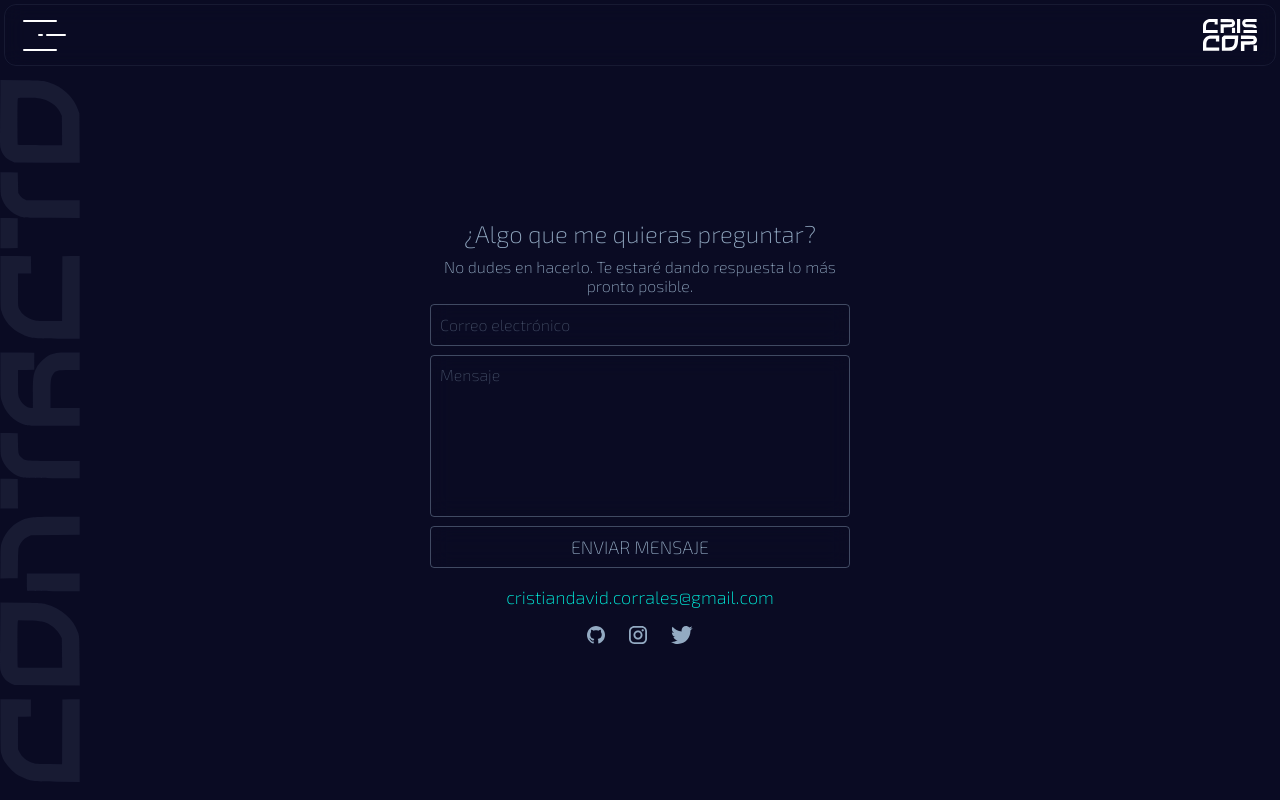
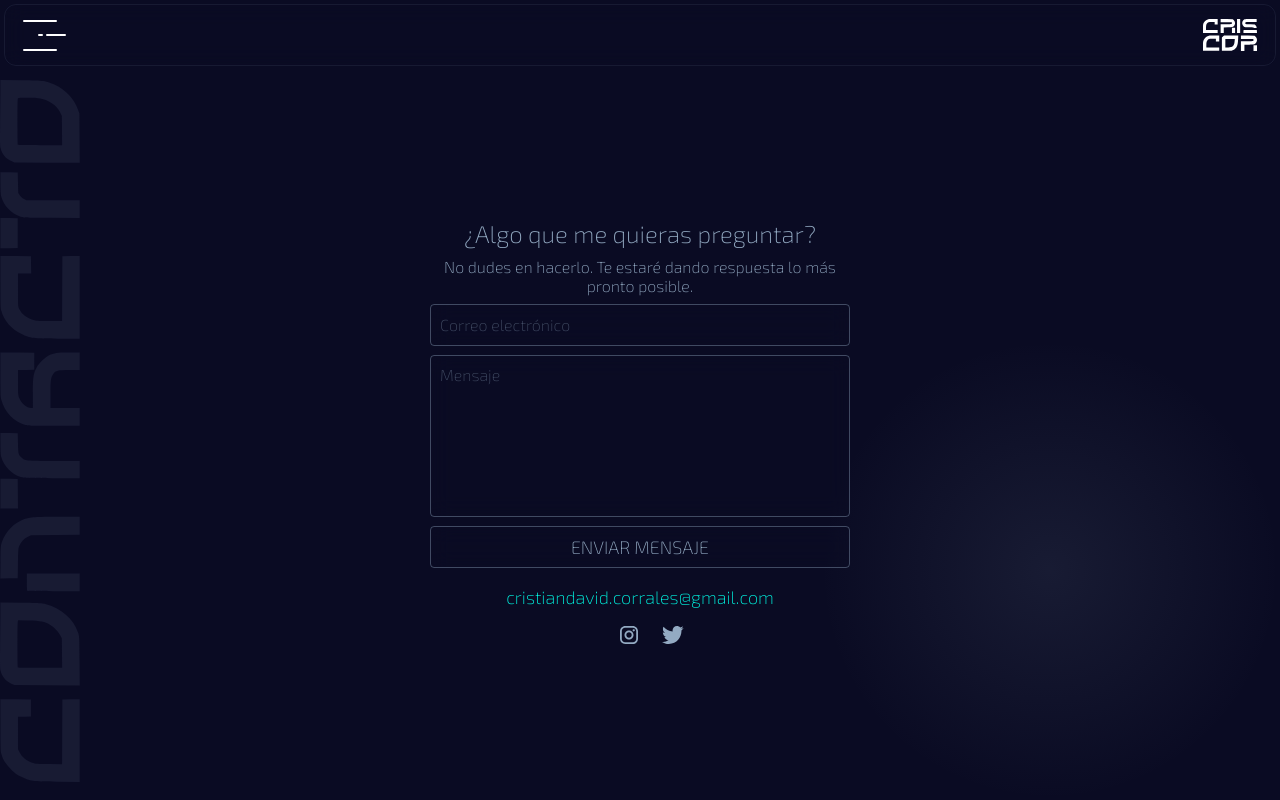
Before and after one commit to CrisdCor/cristian-corrales-portfolio, a React (Vite) app: page /contact in a window 1280 px wide. Built offline with nearby package versions, Linux system fonts and the light colour scheme.

Commit message:
Se inicial proceso de componetización de iconos

```diff
--- /dev/null
+++ b/src/Components/EllipseDecoration/index.jsx
@@ -0,0 +1,7 @@
+import "./styles.css";
+
+const EllipseDecoration = () => {
+  return <div className="ellipse-decoration"></div>;
+};
+
+export default EllipseDecoration;
--- /dev/null
+++ b/src/Components/EllipseDecoration/styles.css
@@ -0,0 +1,12 @@
+.ellipse-decoration {
+  position: absolute;
+  bottom: 0;
+  right: 0;
+  width: 46rem;
+  height: 46rem;
+  background: radial-gradient(
+    50% 50% at 50% 50%,
+    rgba(147, 170, 194, 0.1) 0%,
+    rgba(147, 170, 194, 0) 100%
+  );
+}
--- /dev/null
+++ b/src/Components/Icons/IconGitHub.jsx
@@ -0,0 +1,17 @@
+const IconGitHub = ({ color, className }) => {
+  return (
+    // <div className={`icons ${className}`}>
+    <svg
+      className="icon-github"
+      fill={color || "#00FFE9"}
+      role="img"
+      viewBox="0 0 24 24"
+      xmlns="http://www.w3.org/2000/svg"
+    >
+      <path d="M12 .297c-6.63 0-12 5.373-12 12 0 5.303 3.438 9.8 8.205 11.385.6.113.82-.258.82-.577 0-.285-.01-1.04-.015-2.04-3.338.724-4.042-1.61-4.042-1.61C4.422 18.07 3.633 17.7 3.633 17.7c-1.087-.744.084-.729.084-.729 1.205.084 1.838 1.236 1.838 1.236 1.07 1.835 2.809 1.305 3.495.998.108-.776.417-1.305.76-1.605-2.665-.3-5.466-1.332-5.466-5.93 0-1.31.465-2.38 1.235-3.22-.135-.303-.54-1.523.105-3.176 0 0 1.005-.322 3.3 1.23.96-.267 1.98-.399 3-.405 1.02.006 2.04.138 3 .405 2.28-1.552 3.285-1.23 3.285-1.23.645 1.653.24 2.873.12 3.176.765.84 1.23 1.91 1.23 3.22 0 4.61-2.805 5.625-5.475 5.92.42.36.81 1.096.81 2.22 0 1.606-.015 2.896-.015 3.286 0 .315.21.69.825.57C20.565 22.092 24 17.592 24 12.297c0-6.627-5.373-12-12-12" />
+    </svg>
+    // </div>
+  );
+};
+
+export default IconGitHub;
--- /dev/null
+++ b/src/Components/Icons/styles.css
@@ -0,0 +1,15 @@
+/* .icons {
+  width: 3.2rem;
+  height: 3.2rem;
+}
+
+.icons svg {
+  width: 3.2rem;
+  height: 3.2rem;
+  fill: var(--cyan);
+} */
+
+.icon-github {
+  width: 3.2rem;
+  height: 3.2rem;
+}
--- a/src/Components/SocialNetworks/index.jsx
+++ b/src/Components/SocialNetworks/index.jsx
@@ -1,4 +1,5 @@
-import IconGithub from "../../assets/Icons/IconGithub.svg";
+// import IconGithub from "../../assets/Icons/IconGithub.svg";
+import IconGitHub from "../../Components/Icons/IconGitHub";
 import IconInstagram from "../../assets/Icons/IconInstagram.svg";
 import IconTwitter from "../../assets/Icons/IconTwitter.svg";
 import "./styles.css";
@@ -11,8 +12,11 @@
   return (
     <div className="social-networks">
       <a className="social-networks__icon" href={urlGithub} target="_blank">
+        <IconGitHub />
+      </a>
+      {/* <a className="social-networks__icon" href={urlGithub} target="_blank">
         <img src={IconGithub} alt="" />
-      </a>
+      </a> */}
       <a className="social-networks__icon" href={urlInstagram} target="_blank">
         <img src={IconInstagram} alt="" />
       </a>
--- a/src/Pages/contact/index.jsx
+++ b/src/Pages/contact/index.jsx
@@ -1,18 +1,21 @@
 import Layout from "../../Components/Layout";
 import ContactTopSection from "../../Components/ContactTopSection";
 import FormContact from "../../Containers/FormContact";
+import EllipseDecoration from "../../Components/EllipseDecoration";
 import BgImageContact from "../../assets/Text/BackgroundContact.svg";
+
 import "./styles.css";
 
 function Contact() {
   return (
     <Layout>
       <main className="contact">
-      <img className="contact--image" src={BgImageContact} alt="Contacto" />
+        <img className="contact--image" src={BgImageContact} alt="Contacto" />
         <div className="contact-wrap">
           <FormContact />
           <ContactTopSection />
         </div>
+        <EllipseDecoration />
       </main>
     </Layout>
   );
--- a/src/Pages/contact/styles.css
+++ b/src/Pages/contact/styles.css
@@ -9,6 +9,7 @@
   flex-direction: column;
   align-items: center;
   justify-content: center;
+  overflow: hidden;
 }
 
 .contact--image {
```
Also changed, not shown: src/Components/Icons/GitHub.jsx (deleted), src/Components/Icons/index.jsx (deleted), src/assets/Icons/IconGithub.svg.
